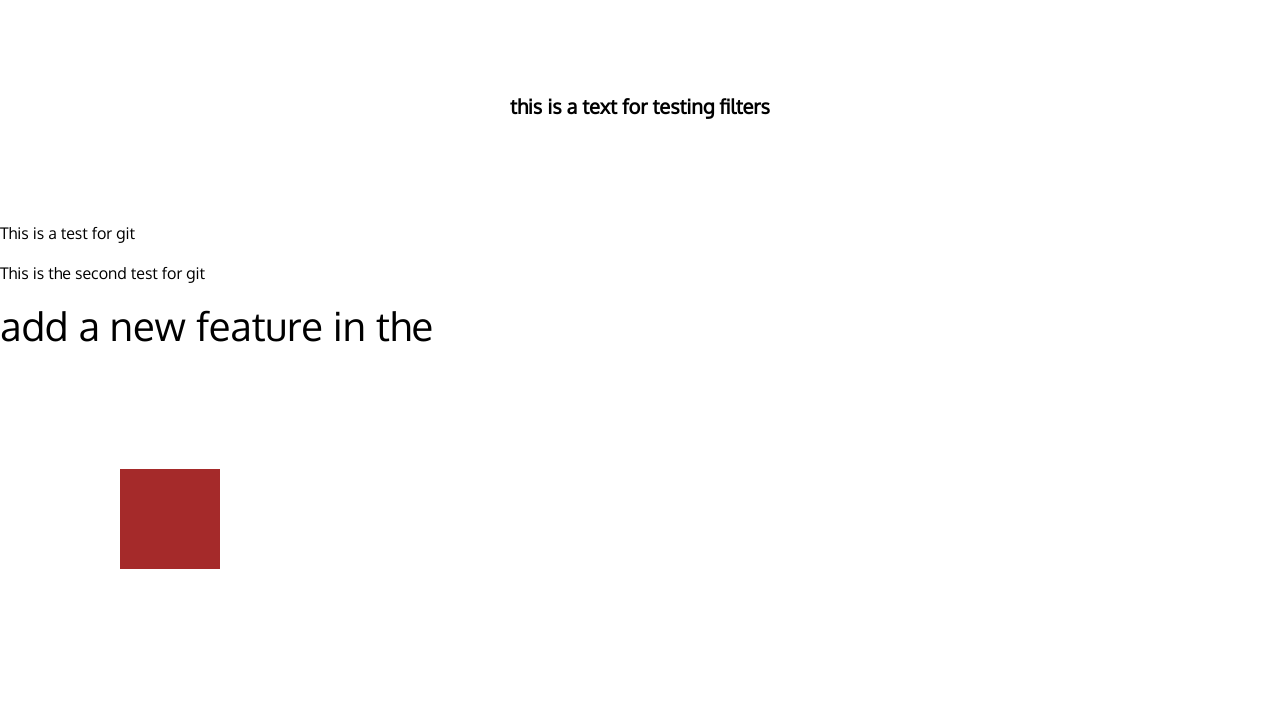
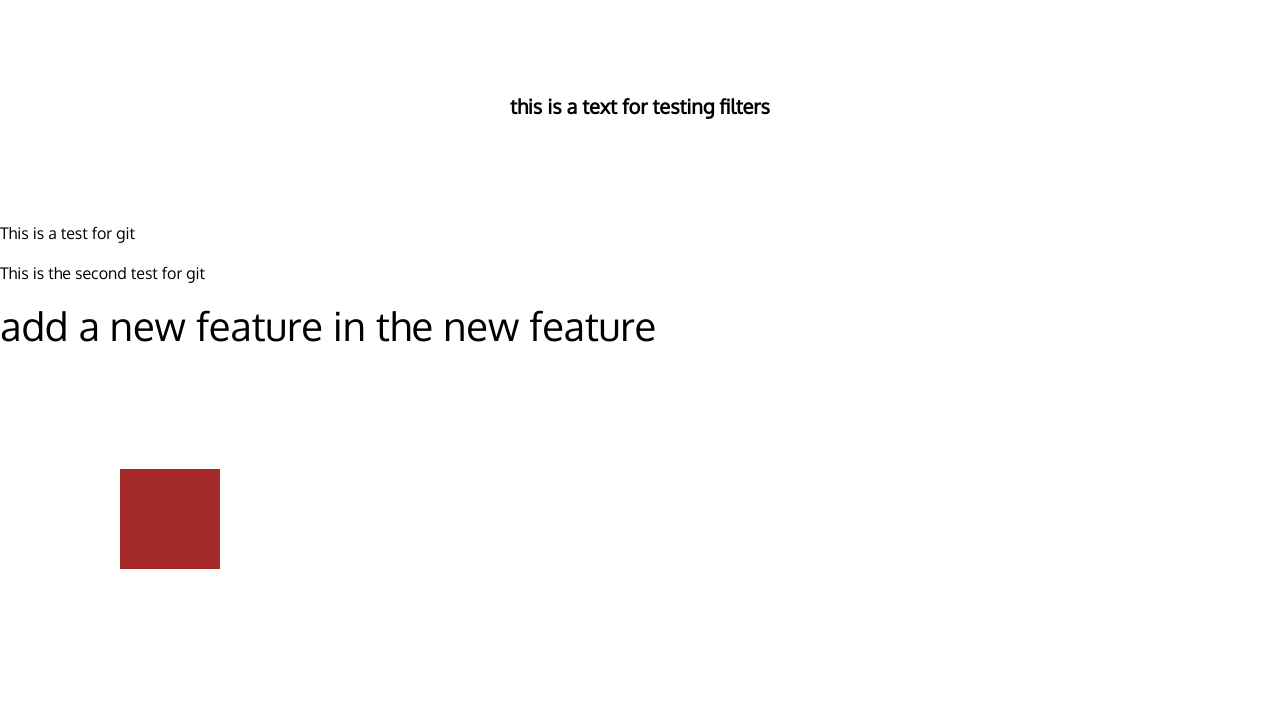
Before and after one commit to niloofarf/myWebRepo, a plain HTML site: page a.html in a window 1280 px wide. Shown: the part 76-800 px from the top of the page. Drawn offline with nearby package versions, Linux system fonts and the light colour scheme.

Commit message:
continue with feature

```diff
--- a/a.html
+++ b/a.html
@@ -60,7 +60,7 @@
   <p>This is a test for git</p>
   <p>This is the second test for git</p>
 
-  <h1>add a new feature in the <i class="fas fa-free-code-camp    "></i></h1>
+  <h1>add a new feature in the new feature</h1>
 
   <div class="mybox"></div>
   <img src="star.png" alt="" class="mybox">
```
